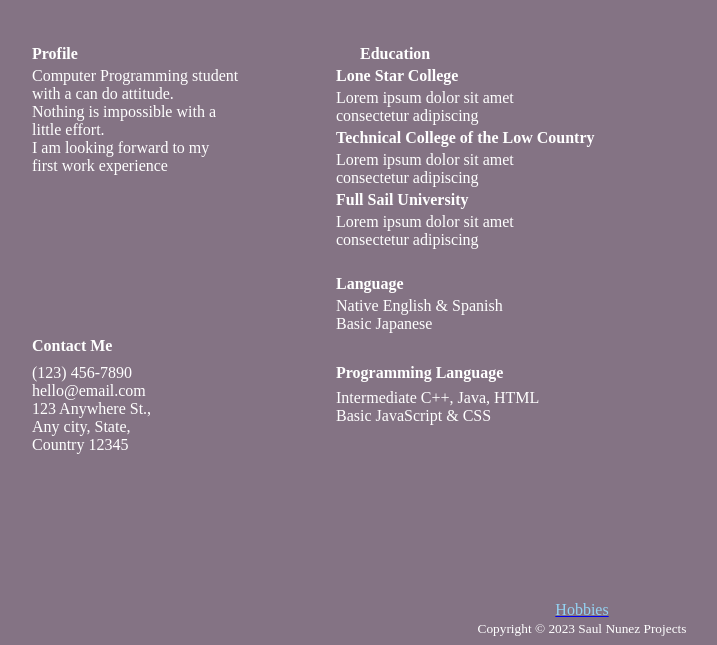
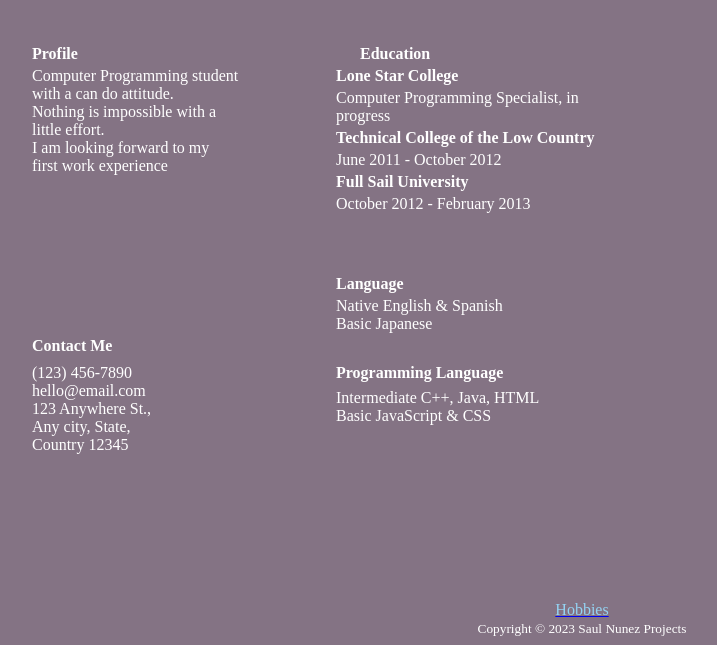
Before and after one commit to saulUdemyProjects/Capstone-Project-1, a plain HTML site: page index.html in a window 1280 px wide. Shown: the part 261-906 px from the top of the page, without its empty margins (58-775 px from the left). Drawn offline with Linux system fonts and the light colour scheme.

Commit message:
Update index.html

```diff
--- a/index.html
+++ b/index.html
@@ -113,8 +113,8 @@
                         &emsp;
                     </td>
                     <td>
-                        Lorem ipsum dolor sit amet<br />
-                        consectetur adipiscing<br />
+                        Computer Programming Specialist, in<br />
+                        progress<br />
                     </td>
                 </tr>
                 <tr>
@@ -128,8 +128,7 @@
                         &emsp;
                     </td>
                     <td>
-                        Lorem ipsum dolor sit amet<br />
-                        consectetur adipiscing<br />
+                        June 2011 - October 2012<br />
                     </td>
                 </tr>
                 <tr>
@@ -143,8 +142,9 @@
                         &emsp;
                     </td>
                     <td>
-                        Lorem ipsum dolor sit amet<br />
-                        consectetur adipiscing<br />
+                        October 2012 - February 2013<br />
+                        <br />
+                        <br />
                     </td>
                 </tr>
                 <tr>
```
